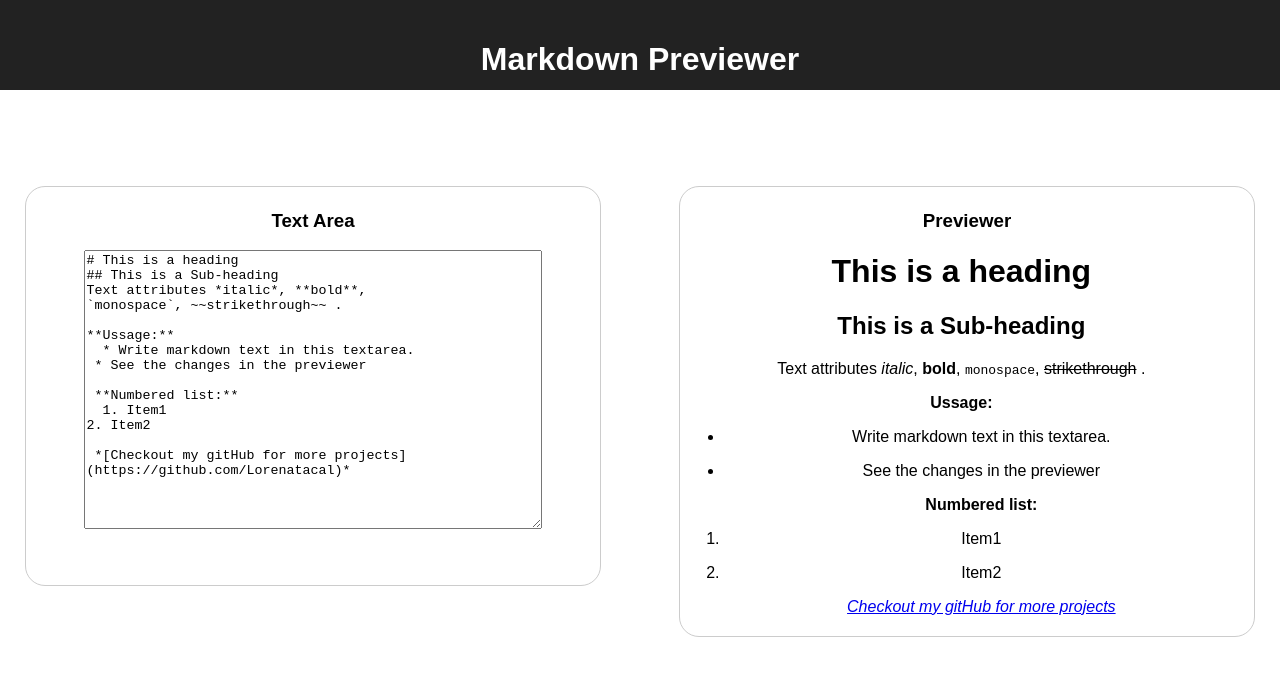
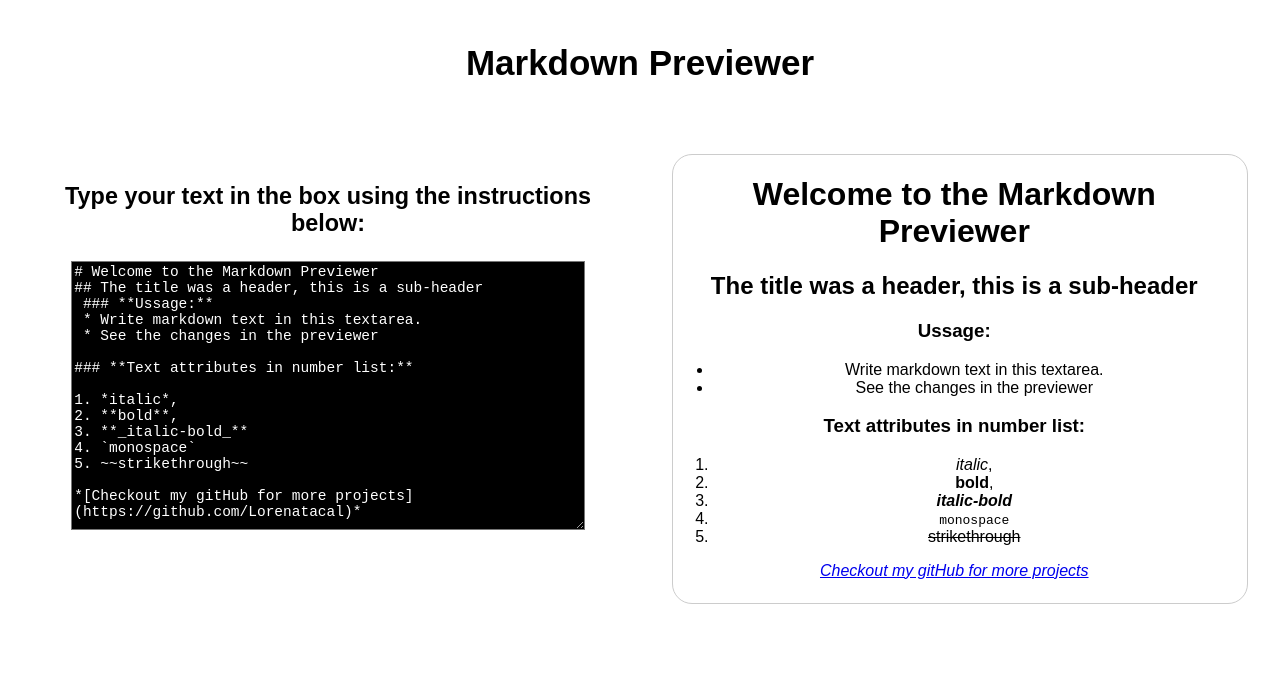
Before and after one commit to Lorenatacal/Markdown-Previewer, a React (Create React App) app: page / in a window 1280 px wide. Shown: the top 676 px of the page. Built offline with nearby package versions, Linux system fonts and the light colour scheme.

Commit message:
Add styling

```diff
--- a/src/Header.js
+++ b/src/Header.js
@@ -2,13 +2,14 @@ import React, { Component } from 'react';
 import styled from 'styled-components';
 
 const StyledHeader = styled.header`
-    background-color: #222;
     height: 50px;
     padding: 20px;
     color: white;
+    margin-bottom: 4em;
 `
 const StyledTitle = styled.h1`
-    font-size: 2em;
+    font-size: 35px;
+    color: black;
 `
 
 const Header = function () {
--- a/src/Previewer.js
+++ b/src/Previewer.js
@@ -9,26 +9,19 @@ const StyledContainer = styled.div`
 float:right;
 align:left;
 width: 45%;
+min-height: 450px;
 height: auto;
-padding: 12px 20px;
 box-sizing: border-box;
 border: 1px solid #ccc;
-border-radius: 4px;
 background-color: white;
 resize: none;
 border-radius: 20px;
-padding: 0.25em;
-margin: 6em;
-margin-left: 25px;
-margin-right: 25px;
+margin-right: 2em;
 align: center;
 text-align: center;
 font-family: arial;
 `;
 
-const StyledTitle = styled.h3`
-text-align: center;
-`;
 
 const StyledReactMarkdown = styled(ReactMarkdown)`
 width: 98%;
@@ -39,7 +32,6 @@ overflow-wrap: break-word;
 const Previewer = props => {
     return (
         <StyledContainer>
-            <StyledTitle>Previewer</StyledTitle>
             <StyledReactMarkdown source={props.input} />
         </StyledContainer>
     )
--- a/src/Text.js
+++ b/src/Text.js
@@ -7,21 +7,21 @@ const StyledContainer = styled.div`
     float:left;
     align: left;
     width: 45%;
-    height: 400px;
+    height: 450px;
+    max-height: auto;
     padding: 12px 20px;
     box-sizing: border-box;
-    border: 1px solid #ccc;
+    border: 1px solid white;
     border-radius: 4px;
     background-color: white;
     resize: none;
     border-radius: 20px;
     padding: 0.25em;
-    margin: 6em;
-    margin-left: 25px;
-    margin-right: 25px;
+    margin-left: 2em;
     align: center;
     text-align: center;
     font-family: arial;
+    font-size: 20px;
 `;
 
 const StyledTitle = styled.h3`
@@ -29,15 +29,18 @@ const StyledTitle = styled.h3`
 `;
 
 const StyledTextArea = styled.textarea`
-    width: 80%;
-    height: 70%;
+    width: 90%;
+    height: 60%;
+    background-color: black;
+    color: white;
+    font-size: 14.5px;
 `;
 
 class Text extends React.Component {
     constructor(props) {
         super(props);
         this.state = {
-            value: '# This is a heading\n## This is a Sub-heading\nText attributes *italic*, **bold**, \n`monospace`, ~~strikethrough~~ .\n\n**Ussage:**\n  * Write markdown text in this textarea.\n * See the changes in the previewer\n\n **Numbered list:**\n  1. Item1\n2. Item2\n\n *[Checkout my gitHub for more projects](https://github.com/Lorenatacal)*'
+            value: '# Welcome to the Markdown Previewer\n## The title was a header, this is a sub-header\n ### **Ussage:**\n * Write markdown text in this textarea.\n * See the changes in the previewer\n\n### **Text attributes in number list:**\n\n1. *italic*,\n2. **bold**,\n3. **_italic-bold_**\n4. `monospace`\n5. ~~strikethrough~~ \n\n*[Checkout my gitHub for more projects](https://github.com/Lorenatacal)*'
         };
 
         this.handleChange = this.handleChange.bind(this);
@@ -54,7 +57,7 @@ class Text extends React.Component {
         return (
             <div>
                 <StyledContainer>
-                    <StyledTitle>Text Area</StyledTitle>
+                    <StyledTitle>Type your text in the box using the instructions below:</StyledTitle>
                     <StyledTextArea value={this.state.value} onChange={this.handleChange} />
                 </StyledContainer>
                 <Previewer input={this.state.value} />
```
